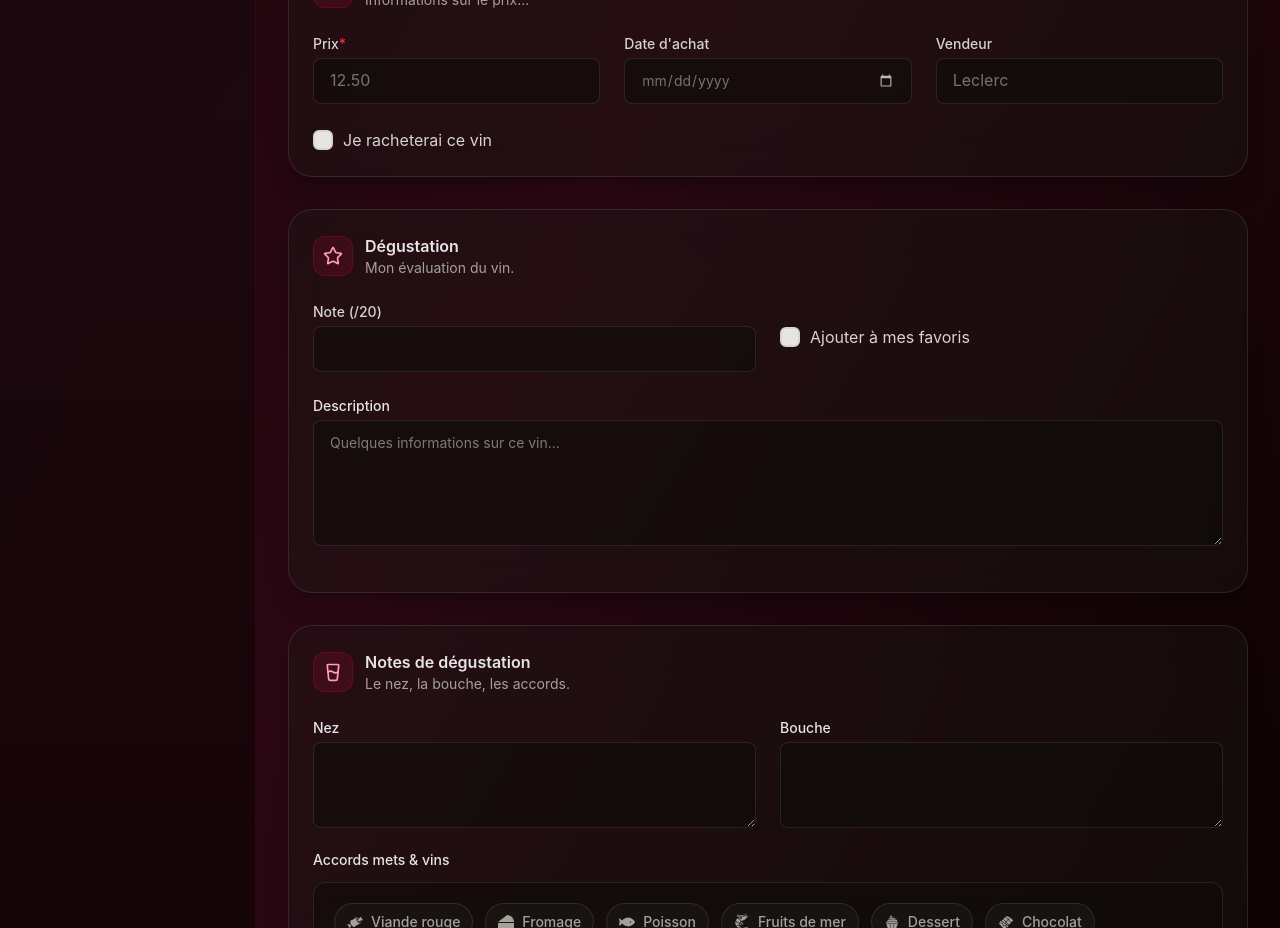
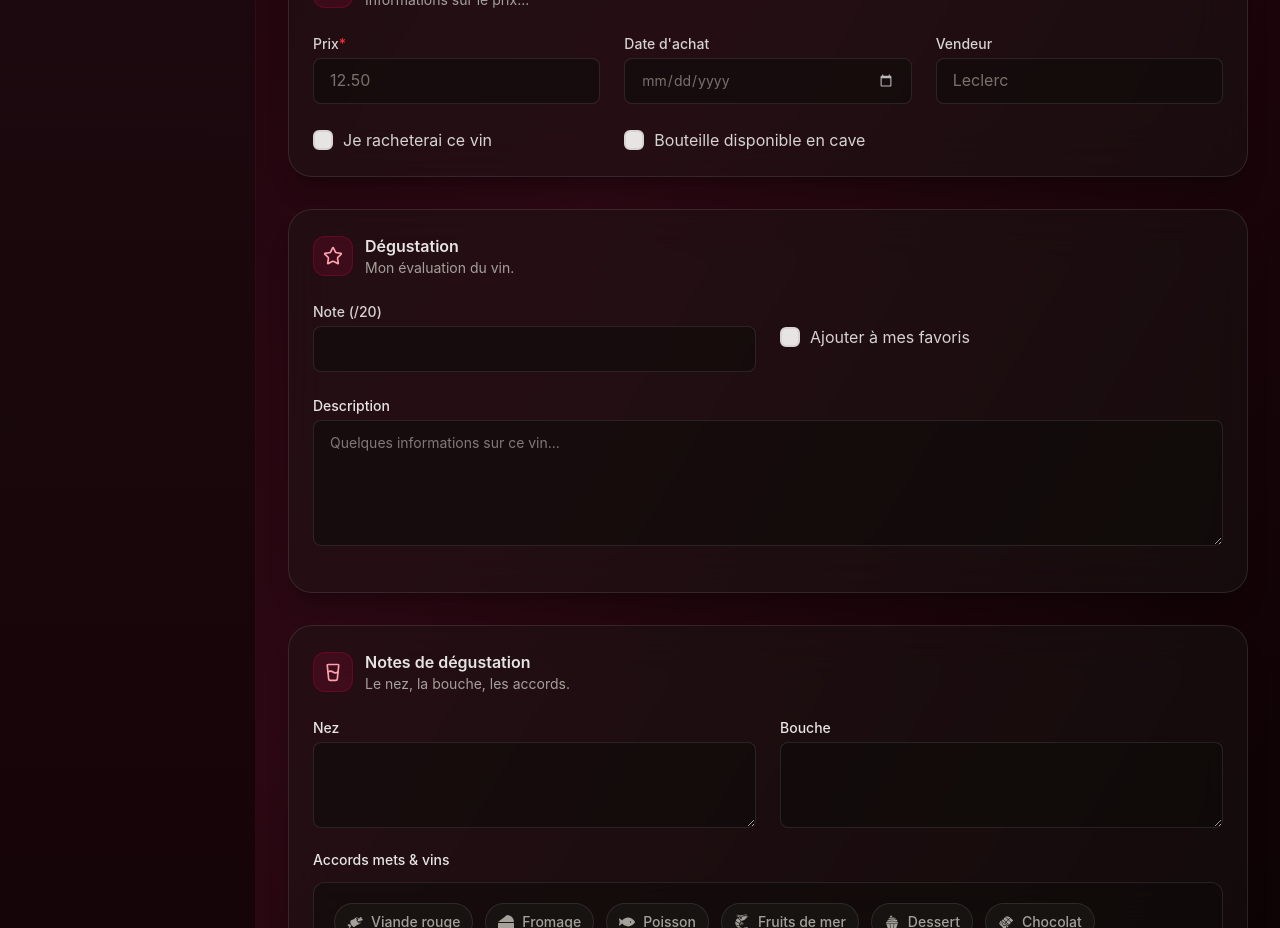
Before and after one commit to elviredev/my_wines_frontend, a React (Vite) app: page /dashboard/wines/create in a window 1280 px wide. Shown: the part 980-1908 px from the top of the page. Built offline with nearby package versions, Linux system fonts and the light colour scheme.

Commit message:
🍷 Ajout du champ  Checkbox "is_opened" dans Create Wine, EditWine.

```diff
--- a/src/components/wine/ListingWines.jsx
+++ b/src/components/wine/ListingWines.jsx
@@ -23,7 +23,7 @@ const ListingWines = () => {
       } catch (err) {
         console.log("Error:", err);
         // @ts-ignore
-        setError("Impossible de charger la liste des vins;")
+        setError("Impossible de charger la liste des vins")
       } finally {
         setLoading(false)
       }
@@ -38,7 +38,7 @@ const ListingWines = () => {
   }
 
   if (error) {
-    return <p className="text-red-400">{error}</p>;
+    return <p className="text-red-400 text-center">{error}</p>;
   }
 
   return (
--- a/src/pages/dashboard/CreateWine.jsx
+++ b/src/pages/dashboard/CreateWine.jsx
@@ -358,6 +358,12 @@ const CreateWine = () => {
               name="buy_again"
               className="text-stone-300"
             />
+
+            <Checkbox
+              label="Bouteille disponible en cave"
+              name="is_opened"
+              className="text-stone-300"
+            />
           </div>
         </div>
 
--- a/src/pages/dashboard/EditWine.jsx
+++ b/src/pages/dashboard/EditWine.jsx
@@ -377,6 +377,12 @@ const EditWine = () => {
               className="text-stone-300"
               defaultChecked
             />
+
+            <Checkbox
+              label="Bouteille disponible en cave"
+              name="is_opened"
+              className="text-stone-300"
+            />
           </div>
         </div>
 
```
